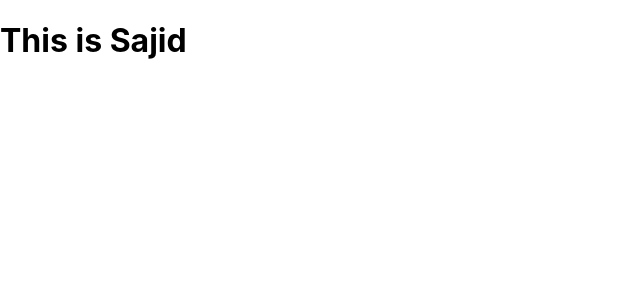
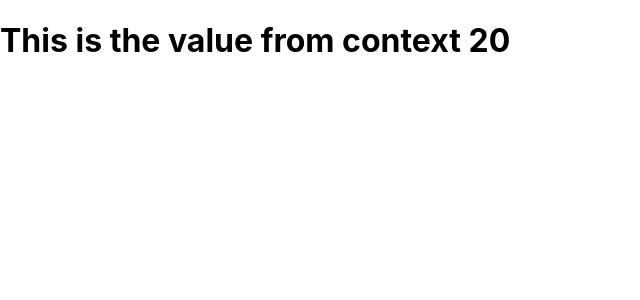
Before and after one commit to sajid-munawar/Context-Reducer-app, a React (Create React App) app: page / in a window 1280 px wide. Shown: the top 300 px of the page, without its empty margins (0-640 px from the left). Built offline with nearby package versions, Linux system fonts and the light colour scheme.

Commit message:
added valueContext and used it

```diff
--- a/src/App.js
+++ b/src/App.js
@@ -1,12 +1,16 @@
 import React from 'react';
 import './App.css';
 import { Parent } from './Parent';
+import ValueContext from './ValueContext';
 
 function App() {
   return (
-    <div >
-      <Parent></Parent>
-    </div>
+
+    <ValueContext.Provider value={20}>
+      <div >
+        <Parent></Parent>
+      </div>
+    </ValueContext.Provider>
   );
 }
 
--- a/src/Child.js
+++ b/src/Child.js
@@ -1,9 +1,13 @@
-import React from 'react'
+import React,{useContext} from 'react'
+import ValueContext from './ValueContext'
 
 export const Child = () => {
+
+    let value=useContext(ValueContext) ;
+
     return (
         <div>
-            <h1>This is Sajid</h1>
+            <h1>This is the value from context {value}</h1>
         </div>
     )
 }
--- /dev/null
+++ b/src/ValueContext.js
@@ -0,0 +1,5 @@
+import { createContext } from 'react';
+
+const ValueContext= createContext(10);
+
+export default ValueContext;
```
